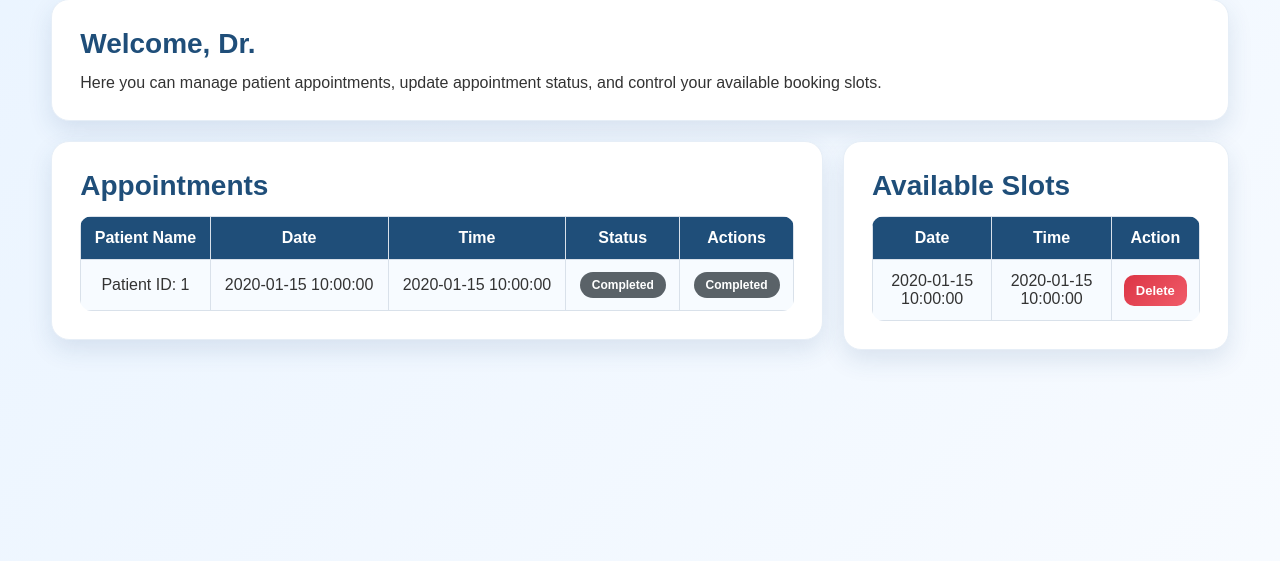
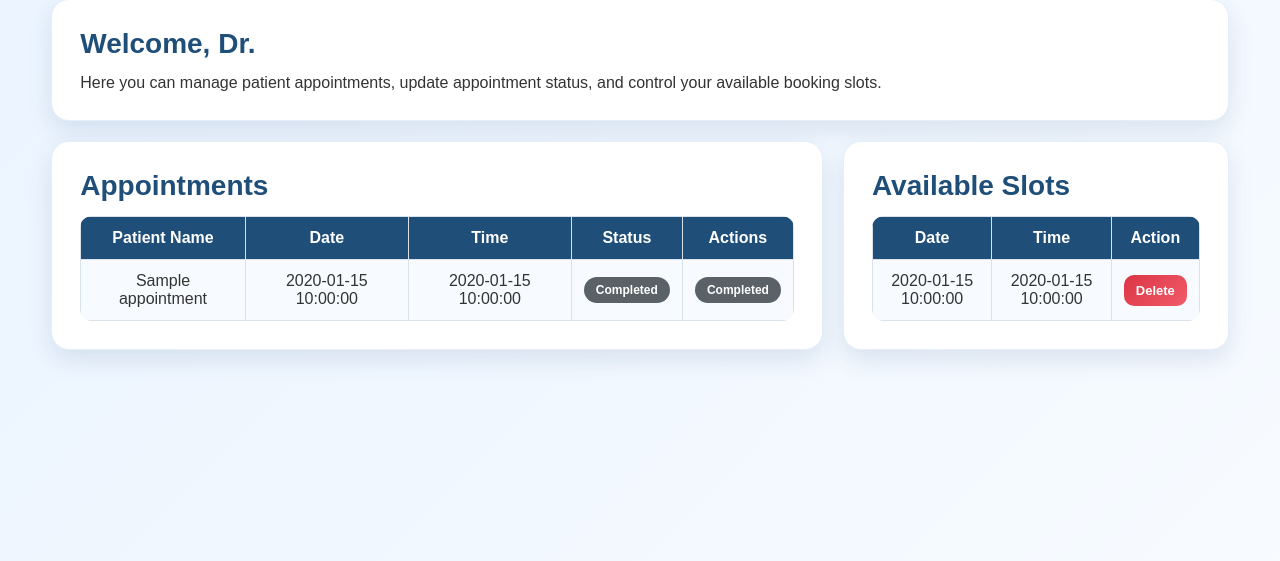
Before and after one commit to adityapatel2202/doctor-appointment-devops-project, a Flask app: template main_app/templates/doctor_dashboard.html in a window 1280 px wide. Shown: the part 139-700 px from the top of the page. Run offline with Flask 3, Linux system fonts and the light colour scheme; the template is opened without the code that fills it: most values are stand-ins (such as "Sample title", 1, 10 or a date in 2020).

Commit message:
Fix doctor dashboard appointment display

```diff
--- a/main_app/templates/doctor_dashboard.html
+++ b/main_app/templates/doctor_dashboard.html
@@ -53,7 +53,7 @@
 
                     {% for appointment in appointments %}
                     <tr>
-                        <td>Patient ID: {{ appointment.patient_id }}</td>
+                        <td>{{ appointment.patient_name }}</td>
                         <td>{{ appointment.appointment_date }}</td>
                         <td>{{ appointment.appointment_time }}</td>
 
```
